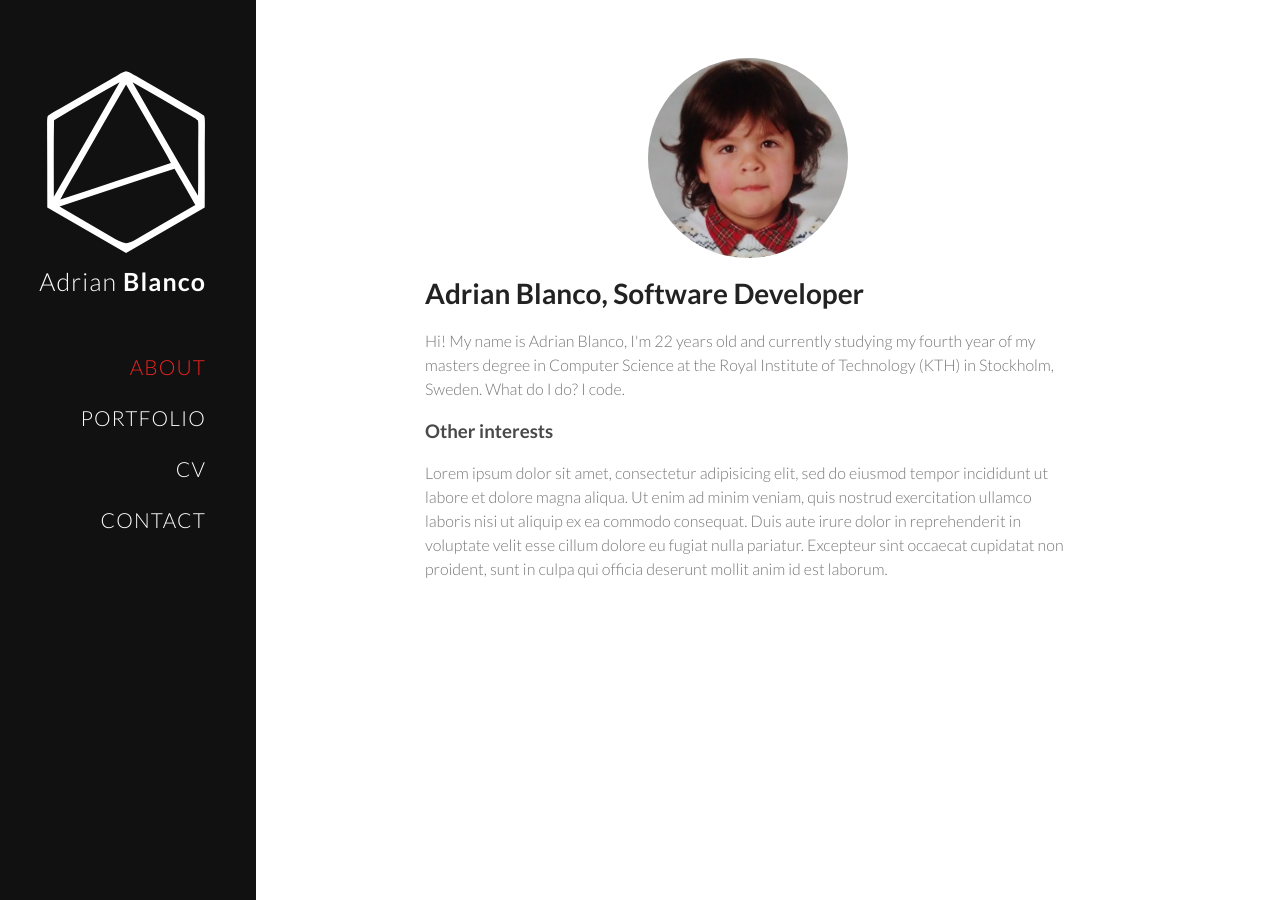
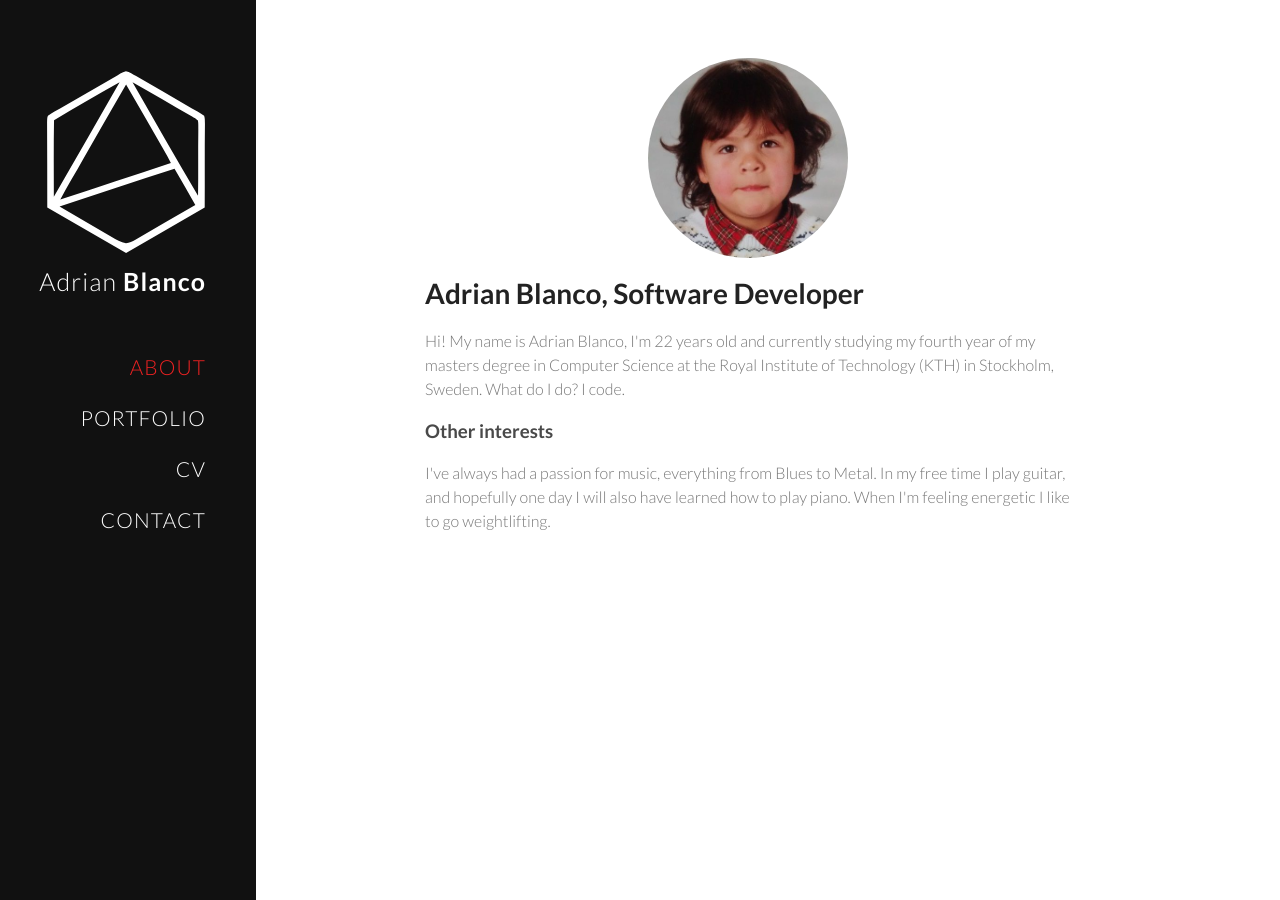
Before and after one commit to adrianblancode/adrianblancode.github.io, a Jekyll site: the page built from index.html, in a window 1280 px wide and 900 px high. Built offline with Jekyll 4.4.1, drawn with Linux system fonts in a browser that asks for light colours.

```diff
--- a/index.html
+++ b/index.html
@@ -14,6 +14,6 @@
 
     <h3>Other interests</h3>
 
-    <p>Lorem ipsum dolor sit amet, consectetur adipisicing elit, sed do eiusmod tempor incididunt ut labore et dolore magna aliqua. Ut enim ad minim veniam, quis nostrud exercitation ullamco laboris nisi ut aliquip ex ea commodo consequat. Duis aute irure dolor in reprehenderit in voluptate velit esse cillum dolore eu fugiat nulla pariatur. Excepteur sint occaecat cupidatat non proident, sunt in culpa qui officia deserunt mollit anim id est laborum.
+    <p>I've always had a passion for music, everything from Blues to Metal. In my free time I play guitar, and hopefully one day I will also have learned how to play piano. When I'm feeling energetic I like to go weightlifting.
   </section>
 </div>
```
Also changed, not shown: 404.html (+6 -2 lines).
